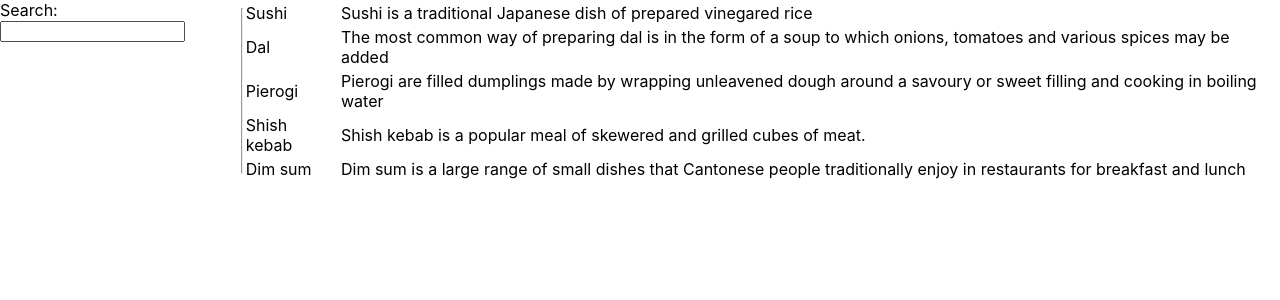
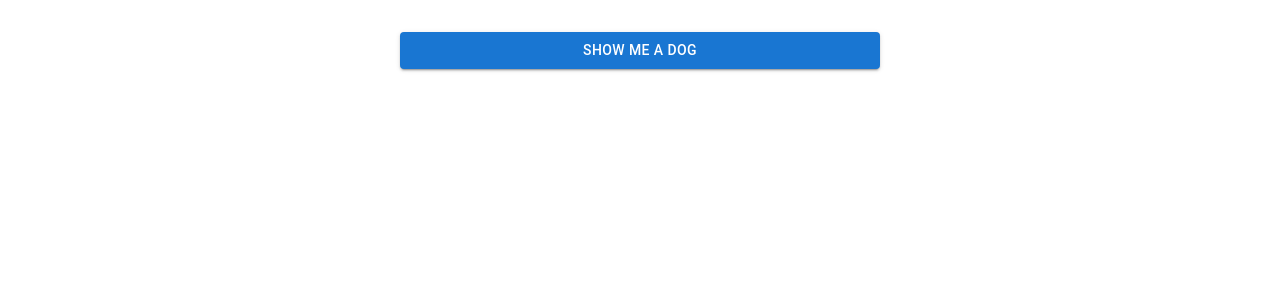
Before and after one commit to valeria-a/react-new-eve, a React (Create React App) app in the folder movies/: page / in a window 1280 px wide. Shown: the top 300 px of the page. Built offline with nearby package versions, Linux system fonts and the light colour scheme.

Commit message:
updates dogs

```diff
--- a/movies/package.json
+++ b/movies/package.json
@@ -3,6 +3,9 @@
   "version": "0.1.0",
   "private": true,
   "dependencies": {
+    "@emotion/react": "^11.11.0",
+    "@emotion/styled": "^11.11.0",
+    "@mui/material": "^5.13.1",
     "@testing-library/jest-dom": "^5.16.5",
     "@testing-library/react": "^13.4.0",
     "@testing-library/user-event": "^13.5.0",
--- a/movies/src/App.js
+++ b/movies/src/App.js
@@ -1,9 +1,10 @@
-import './App.css';
-import TodoApp from './todo/TodoApp/TodoApp';
+// import './App.css';
+// import TodoApp from './todo/TodoApp/TodoApp';
 import DogsApp from './dogs/DogsApp/DogsApp';
-import MoviesApp from './movies/MoviesApp/MoviesApp';
-import SyncInput from './simpleTutorials/SyncInput';
-import FilterableList from './simpleTutorials/FilterableList';
+// import MoviesApp from './movies/MoviesApp/MoviesApp';
+// import SyncInput from './simpleTutorials/SyncInput';
+// import FilterableList from './simpleTutorials/FilterableList';
+// import Counter from './counter/Counter';
 
 function App() {
 
@@ -12,9 +13,10 @@ function App() {
   return (
     // <MoviesApp />
     // <TodoApp />
-    // <DogsApp />
+    <DogsApp />
     // <SyncInput />
-    <FilterableList />
+    // <FilterableList />
+    // <Counter />
 
   )
 
--- /dev/null
+++ b/movies/src/counter/Counter.jsx
@@ -0,0 +1,46 @@
+import { useState } from "react"
+
+export default function Counter () {
+
+    const [isChecked, setIsChecked] = useState(false)
+
+    return(
+
+        <div style={{flexDirection: 'column', margin: '10px'}}>
+
+            {isChecked
+            ?
+                <Number isRed={true}/>
+            :
+                <Number />
+            }
+            {/* {isChecked
+            ?
+                <Number key="red-num" isRed={true}/>
+            :
+                <Number key="not-red-num"/>
+            } */}
+
+            {/* {isChecked && <Number isRed={true}/>}
+            {!isChecked && <Number/>} */}
+
+            <input type="checkbox" checked={isChecked}
+                onChange={() => setIsChecked(prev => !prev)}/>
+            <label>Color RED</label>
+        </div>
+
+    )
+}
+
+const Number = ({isRed=false}) => {
+
+    const [cnt, setCnt] = useState(0)
+
+    return(
+        <>
+            <p style={{color: isRed ? 'red' : 'black'}}>{cnt}</p>
+            <button onClick={() => setCnt(prev => prev + 1)} >Increment</button>
+        </>
+
+    )
+}
--- /dev/null
+++ b/movies/src/dogs/DogPicture/DogPicture.jsx
@@ -0,0 +1,12 @@
+const DogPicture = ({url, onImgLoaded}) => {
+    return(
+        <img src={url} style={{
+            width: '480px', height: '480px',
+            objectFit: 'cover',
+            borderRadius: '15px'
+        }}
+        onLoad={onImgLoaded}/>
+    )
+}
+
+export default DogPicture;
--- a/movies/src/dogs/DogsApp/DogsApp.jsx
+++ b/movies/src/dogs/DogsApp/DogsApp.jsx
@@ -1,8 +1,67 @@
-import ShowButton from "../ShowButton/ShowButton"
+import Stack from '@mui/material/Stack';
+import Button from '@mui/material/Button';
+import DogPicture from '../DogPicture/DogPicture';
+import { useState } from 'react';
+import axios from 'axios';
+import { LinearProgress } from '@mui/material';
+
+const URL = "https://random.dog/woof.json"
 
 const DogsApp = () => {
+
+    const [url, setUrl] = useState(null)
+    const [loading, setLoading] = useState(false)
+
+    const getDog = async () => {
+        setLoading(true)
+        try {
+            let response = null
+            do {
+                response = await axios.get(URL)
+                console.log(response)
+            }
+            while (!(response.data.url.endsWith('jpg') ||
+                response.data.url.endsWith('jpeg') ||
+                response.data.url.endsWith('png')))
+
+            setUrl(response.data.url)
+
+        } catch (error) {
+            console.error(error)
+            setLoading(false)
+        }
+    }
+
     return(
-        <ShowButton />
+        <Stack spacing={2} direction="column"
+            sx={{maxWidth: '480px', margin: 'auto', marginY: "2em"}}>
+
+            {loading
+            ?
+            <LinearProgress />
+            :
+            <Button variant="contained" onClick={getDog} disabled={loading}>
+                SHOW ME A DOG
+            </Button>
+            }
+
+            {url &&
+                <DogPicture url={url} onImgLoaded={() => setLoading(false)}/>
+            }
+
+            {url && !loading &&
+                <Stack spacing={2} direction="row"
+                    sx={{justifyContent: "center"}}>
+                    <Button>
+                        SAVE
+                    </Button>
+                    <Button>
+                        DISCARD
+                    </Button>
+                </Stack>
+            }
+
+        </Stack>
     )
 }
 
--- a/movies/src/dogs/ShowButton/ShowButton.jsx
+++ /dev/null
@@ -1,30 +0,0 @@
-import 'axios'
-import axios from 'axios'
-import { useState } from 'react'
-
-const ShowButton = () => {
-
-    const [imgUrl, setImgUrl] = useState(null)
-    const [videoUrl, setVideoUrl] = useState(null)
-
-    const clickHandler = async () => {
-        const response = await axios.get('https://random.dog/woof.json')
-        console.log('after response', response)
-        if (response.data.url.endsWith('mp4')) {
-            setVideoUrl(response.data.url)
-        } else {
-            setImgUrl(response.data.url)
-        }
-    }
-
-
-    return(
-        <>
-            <button onClick={clickHandler}>SHOW ME A DOG</button>
-            <img src={imgUrl} />
-            <video src={videoUrl}/>
-        </>
-    )
-}
-
-export default ShowButton
```
Also changed, not shown: 1 other file (tests, documents, lock files or other folders).
